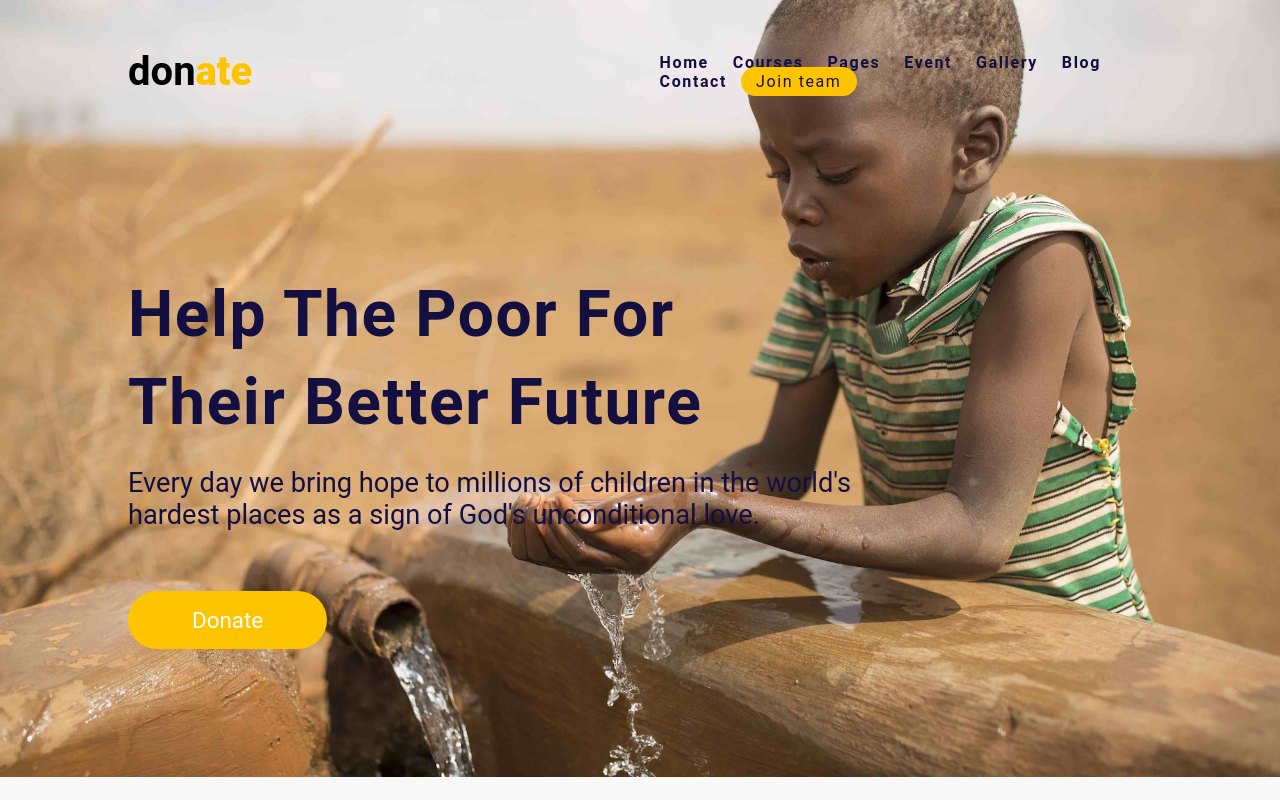
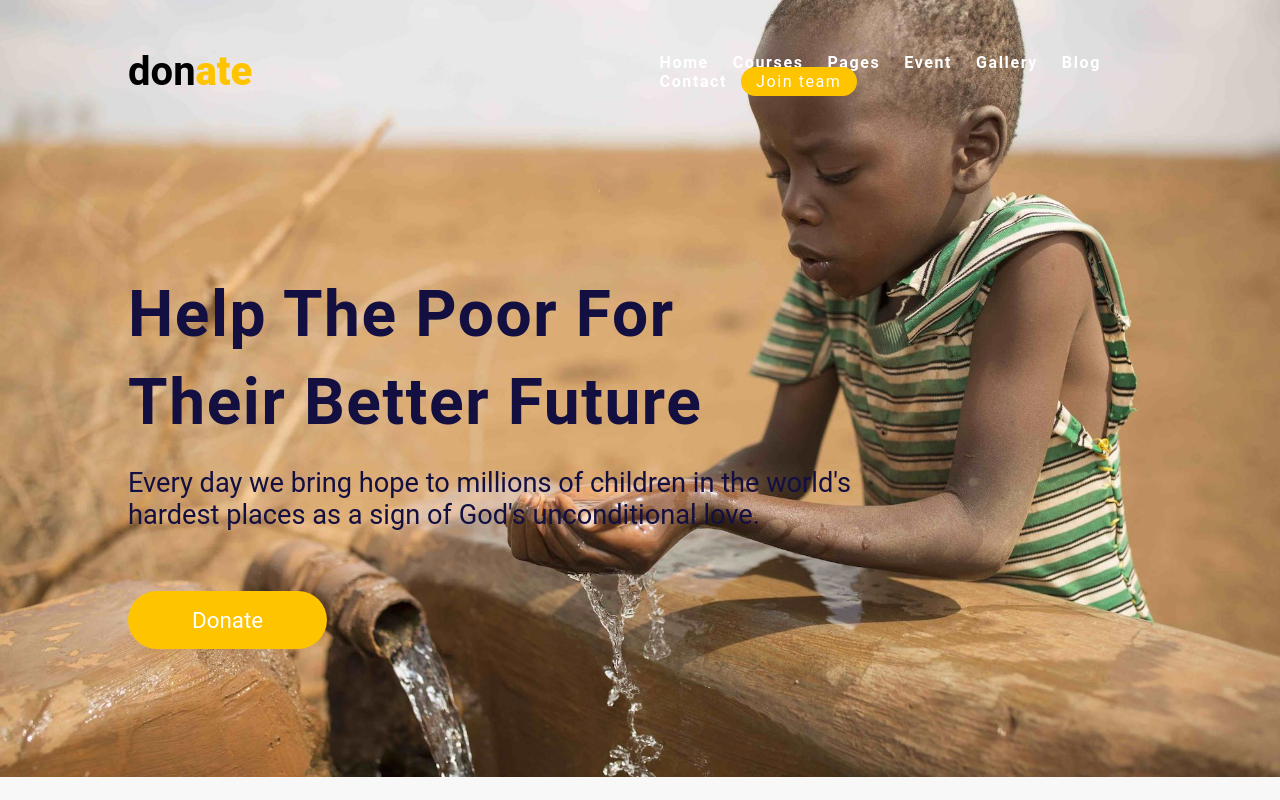
Before and after one commit to fobiero/project_donate-Portal, a plain HTML site: page index.html in a window 1280 px wide. Shown: the top 800 px of the page. Drawn offline with Linux system fonts and the light colour scheme.

Commit message:
btn change

```diff
--- a/css/style.css
+++ b/css/style.css
@@ -60,7 +60,7 @@ section {
     list-style: none;
     text-decoration: none;
     padding: 0 10px;
-    color: var(--black);
+    color: #fff;
     font-size: 1rem;
     letter-spacing: .1rem;
     font-weight: 600;
```
